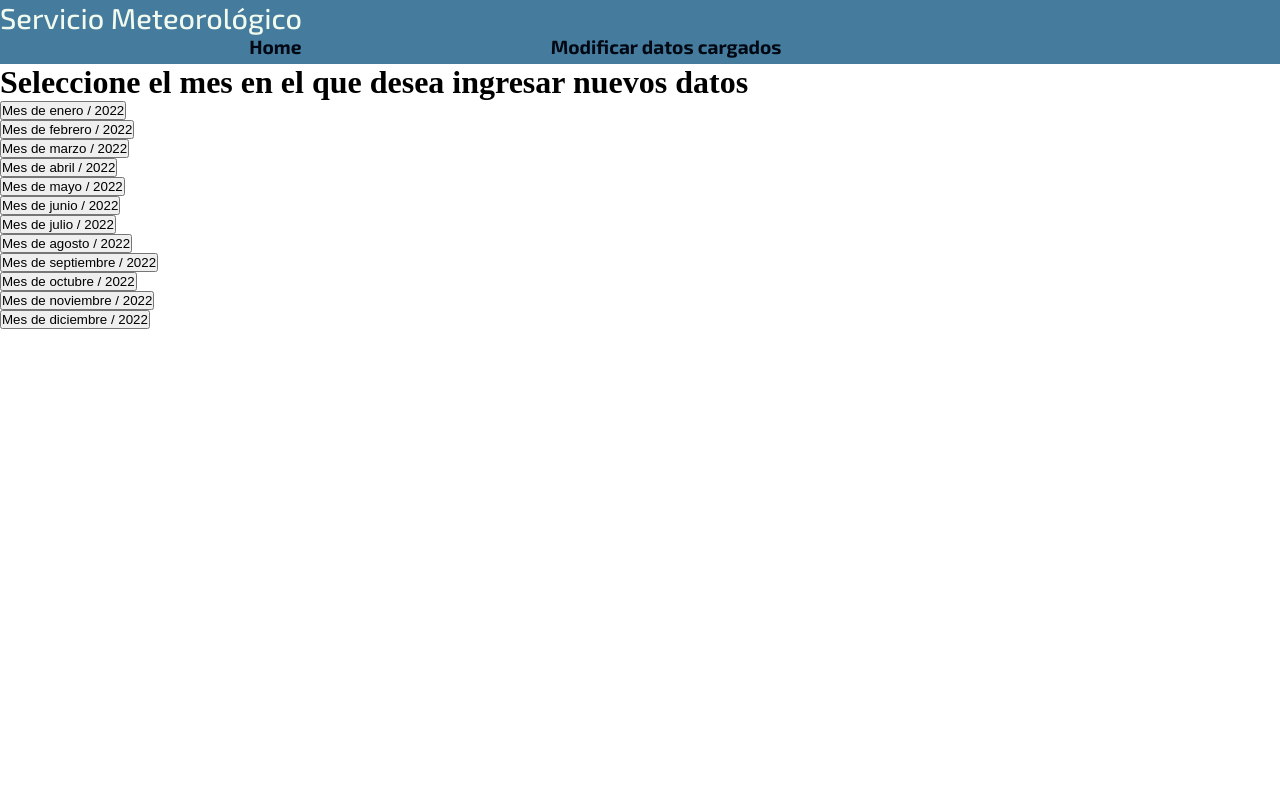
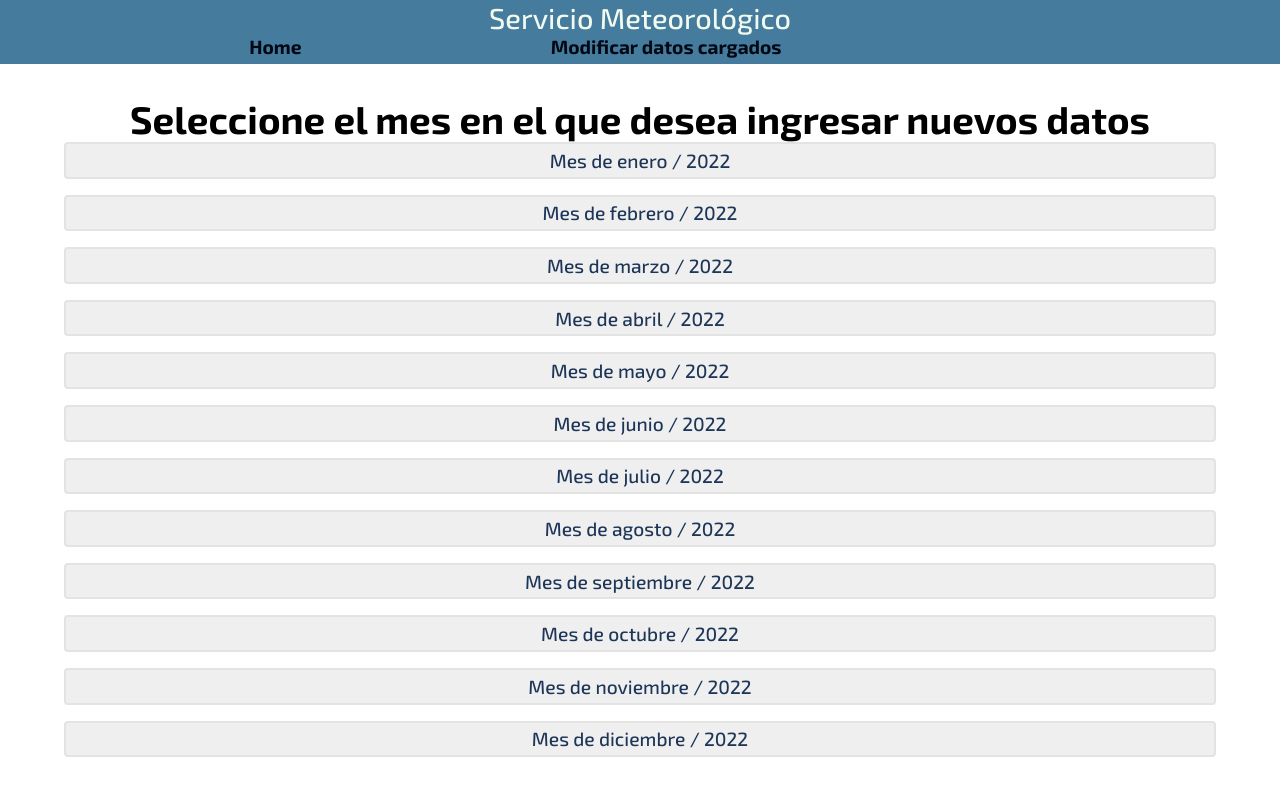
Before and after one commit to Galo98/ServcioMeteorologico, a PHP site: page /ingreso.php in a window 1280 px wide. Run offline with PHP 8.4, Linux system fonts and the light colour scheme.

Commit message:
SM-001 CSS update

```diff
--- a/assets/funciones.php
+++ b/assets/funciones.php
@@ -10,25 +10,28 @@
 */
 
     #region Funcion crearMes
+
         function crearMes($cantidad,$mes,$año){
-            for($i = 1; $i <= $cantidad; $i++){
-        ?>
+            for($i = 1; $i <= $cantidad; $i++){?>
+
                     <label class="label" for="lluvia<?php echo $i;?>">
                         <!-- Ingrese la cantidad llovida para el  -->
                         <?php if($i < 10){
                             echo "0" .$i;
                         }else{
                         echo $i;
-                        }?>/<?php echo $mes;?>/ <?php echo $año;?>
+                        }?>/<?php if($mes < 10){echo "0" .$mes;}else{echo $mes;}?>/ <?php echo $año;?>
                         <input class="label-input" type="number" step="0.01" name="lluvia[]" id="lluvia<?php echo$i;?>">
                         <!-- validar que no se ingrese la e y - -->
                         </label>
                     <?php } ?>
 
         <?php }
+
         #endregion
 
     #region Funcion formulario completo
+
     function crearForumario($mostrar){
 
         $mes = array(" ","enero","febrero","marzo","abril","mayo","junio","julio","agosto","septiembre","octubre","noviembre","diciembre");
@@ -40,13 +43,13 @@
 
         <form method="GET">
             <input type="hidden" name="mes" value="<?php echo $i;?>">
-            <button> Mes de <?php echo $mes[$i]; ?> / 2022</button>
+            <button class="btn-fecha-menu"> Mes de <?php echo $mes[$i]; ?> / 2022</button>
         </form>
-        <form method="POST">
+        <form class="form-contenedor" method="POST">
             <?php if($mostrar == $i){ ?>
                 <div class="contenedor-deslisable">
                     <div class="deslisable"><?php crearMes(31,$i,2022);?></div>
-                    <button class="btn-ingreso">Guardar registros</button>
+                    <div class="caja-btn"><button class="btn-ingreso">Guardar registros</button></div>
                 </div>
                 <?php } ?>
         </form>
@@ -56,13 +59,13 @@
 
         <form method="GET">
             <input type="hidden" name="mes" value="<?php echo $i;?>">
-            <button> Mes de <?php echo $mes[$i]; ?> / 2022</button>
+            <button class="btn-fecha-menu"> Mes de <?php echo $mes[$i]; ?> / 2022</button>
         </form>
-        <form method="POST">
+        <form class="form-contenedor" method="POST">
             <?php if($mostrar == $i){ ?>
                 <div class="contenedor-deslisable">
-                    <div class="deslisable"><?php crearMes(31,$i,2022);?></div>
-                    <button class="btn-ingreso">Guardar registros</button>
+                    <div class="deslisable"><?php crearMes(30,$i,2022);?></div>
+                    <div class="caja-btn"><button class="btn-ingreso">Guardar registros</button></div>
                 </div>
                 <?php } ?>
         </form>
@@ -71,13 +74,13 @@
 
         <form method="GET">
             <input type="hidden" name="mes" value="<?php echo $i;?>">
-            <button> Mes de <?php echo $mes[$i]; ?> / 2022</button>
+            <button class="btn-fecha-menu"> Mes de <?php echo $mes[$i]; ?> / 2022</button>
         </form>
-        <form method="POST">
+        <form class="form-contenedor" method="POST">
             <?php if($mostrar == $i){ ?>
                 <div class="contenedor-deslisable">
-                    <div class="deslisable"><?php crearMes(31,$i,2022);?></div>
-                    <button class="btn-ingreso">Guardar registros</button>
+                    <div class="deslisable"><?php crearMes(28,$i,2022);?></div>
+                    <div class="caja-btn"><button class="btn-ingreso">Guardar registros</button></div>
                 </div>
                 <?php } ?>
         </form>
@@ -87,4 +90,5 @@
         }
     }
     #endregion
+
 ?>
--- a/css/ingreso.css
+++ b/css/ingreso.css
@@ -1,15 +1,53 @@
+.contenedor-forms{
+    display: flex;
+    flex-direction: column;
+    align-items: center;
+    justify-content: center;
+    gap: .5rem;
+}
+
+.btn-fecha-menu{
+    border: none;
+    border: 2px solid var(--color-gris-100);
+    border-radius: 4px;
+    color: var(--color-celeste-300);
+    font: var(--texto-500);
+    padding: .3rem;
+    width: 90vw;
+}
+
+.btn-fecha-menu:hover{
+    background-color: var(--color-celeste-300);
+    color: var(--color-celeste-100);
+    cursor: pointer;
+}
+
+.form-contenedor{
+    display: flex;
+    align-items: center;
+    justify-content: center;
+    font: var(--texto-400);
+}
+
 .contenedor-deslisable{
-
+    min-width: 85vw;
     background-color: #cccccc;
 
 }
 
 .deslisable {
+    display: grid;
+    grid-template-columns: repeat(5,19%);
+    justify-items: center;
+    gap: 1rem;
+    padding: 1rem;
+}
+
+.caja-btn{
     display: flex;
-    flex-direction: row;
-    gap: 1rem;
-    flex-wrap: wrap;
-    padding: 1rem;
+    align-items: center;
+    justify-content: center;
+    height: 8vh;
 }
 
 .label{
--- a/css/variables.css
+++ b/css/variables.css
@@ -6,7 +6,16 @@
     --color-texto-blanco : #f1faee;
     --color-texto-oscuro: #000814;
 
+    --color-verde-100: #c7f9cc;
+    --color-verde-200: #80ed99;
+    --color-verde-300: #57cc99;
+    --color-verde-400: #46a948;
+    --color-verde-500: #00916e;
+
     --color-rojo-100: #e63946;
+
+    --color-gris-100 : #e3e3e3;
+
     --color-celeste-100 : #a8dadc;
     --color-celeste-200: #457b9d;
     --color-celeste-300 : #1d3557;
@@ -35,6 +44,14 @@
     list-style: none;
 }
 
+body{
+    display: flex;
+    flex-direction: column;
+    text-align: center;
+    gap: 2rem;
+    font: var(--texto-100);
+}
+
 input[type=number]::-webkit-inner-spin-button {
     -webkit-appearance: none;
 }
--- a/ingreso.php
+++ b/ingreso.php
@@ -30,7 +30,7 @@
     </header>
     <main>
         <h1>Seleccione el mes en el que desea ingresar nuevos datos</h1>
-        <?php crearForumario($mostrar)?>
+        <div class="contenedor-forms"><?php crearForumario($mostrar)?></div>
     </main>
 </body>
 </html>
```
Also changed, not shown: other parts of css/ingreso.css (+15 -7 lines).
